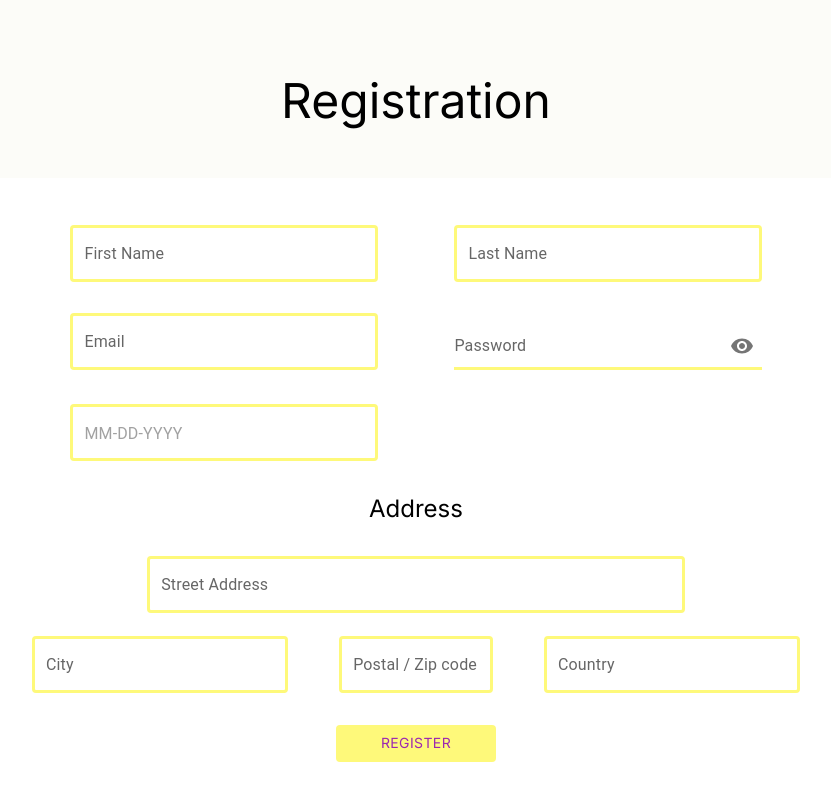
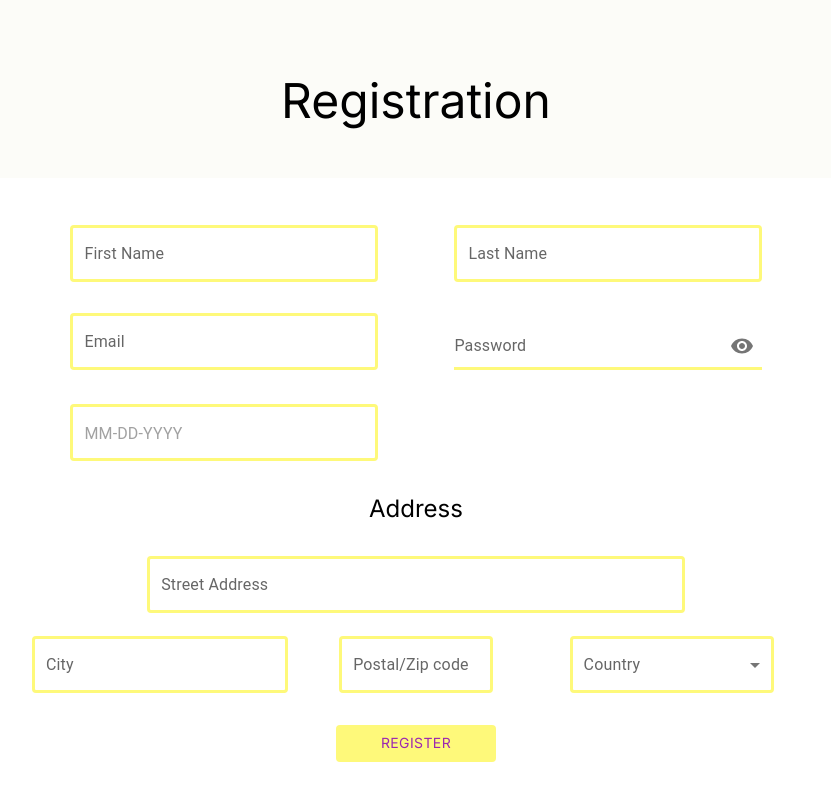
Before and after one commit to eugenekhovaiev/eCommerce-Application, a React (Vite) app: page / in a window 1280 px wide. Shown: the part 585-1385 px from the top of the page, without its empty margins (224-1055 px from the left). Built offline with nearby package versions, Linux system fonts and the light colour scheme; the HTML template or start-up script is replaced by a standard one.

Commit message:
feat: add country field

```diff
--- a/src/shared/UI/Inputs/address/CountryInput.tsx
+++ b/src/shared/UI/Inputs/address/CountryInput.tsx
@@ -1,14 +1,34 @@
-import { TextField } from '@mui/material';
+import FormControl from '@mui/material/FormControl/FormControl';
+import InputLabel from '@mui/material/InputLabel/InputLabel';
+import Select from '@mui/material/Select/Select';
+import MenuItem from '@mui/material/MenuItem/MenuItem';
+import { Controller } from 'react-hook-form';
 import { IInputProps } from '../../../types';
 
 const CountryInput = (props: IInputProps): JSX.Element => {
   return (
-    <TextField
-      type="text"
-      label="Country"
-      color="secondary"
-      className={props.className}
-      variant={props.variant || 'standard'}
+    <Controller
+      control={props.control}
+      name="country"
+      render={({ field }): JSX.Element => (
+        <FormControl className={props.className} color="secondary">
+          <InputLabel color="secondary" id="select-country">
+            Country
+          </InputLabel>
+          <Select
+            labelId="select-country"
+            color="secondary"
+            value={field.value || ''}
+            label="Country"
+            required
+            onChange={(e): void => field.onChange(e)}
+          >
+            <MenuItem color="secondary" value={'USA'}>
+              USA
+            </MenuItem>
+          </Select>
+        </FormControl>
+      )}
     />
   );
 };
--- a/src/shared/UI/Inputs/address/PostalCodeInput.tsx
+++ b/src/shared/UI/Inputs/address/PostalCodeInput.tsx
@@ -5,7 +5,7 @@ const PostalCodeInput = (props: IInputProps): JSX.Element => {
   return (
     <TextField
       type="text"
-      label="Postal / Zip code"
+      label="Postal/Zip code"
       color="secondary"
       className={props.className}
       variant={props.variant || 'standard'}
--- a/src/shared/types/index.ts
+++ b/src/shared/types/index.ts
@@ -33,7 +33,7 @@ export interface IForm {
   street: string;
   city: string;
   postalCode?: string;
-  country?: string;
+  country: string;
 }
 
 export interface IButtonProps {
--- a/src/widgets/RegistrationForm/RegistrationForm.tsx
+++ b/src/widgets/RegistrationForm/RegistrationForm.tsx
@@ -42,12 +42,7 @@ const RegistrationForm = (): JSX.Element => {
         <StreetInput variant="outlined" className="form__input form__input_street" control={control} errors={errors} />
         <CityInput variant="outlined" className="form__input form__input_city" control={control} errors={errors} />
         <PostalCodeInput variant="outlined" className="form__input form__input_zip" control={control} errors={errors} />
-        <CountryInput
-          variant="outlined"
-          className="form__input form__input_country"
-          control={control}
-          errors={errors}
-        />
+        <CountryInput className="form__input form__input_country" control={control} errors={errors} />
       </div>
       <ButtonAuth title="Register" className="form__submit" />
     </form>
```
